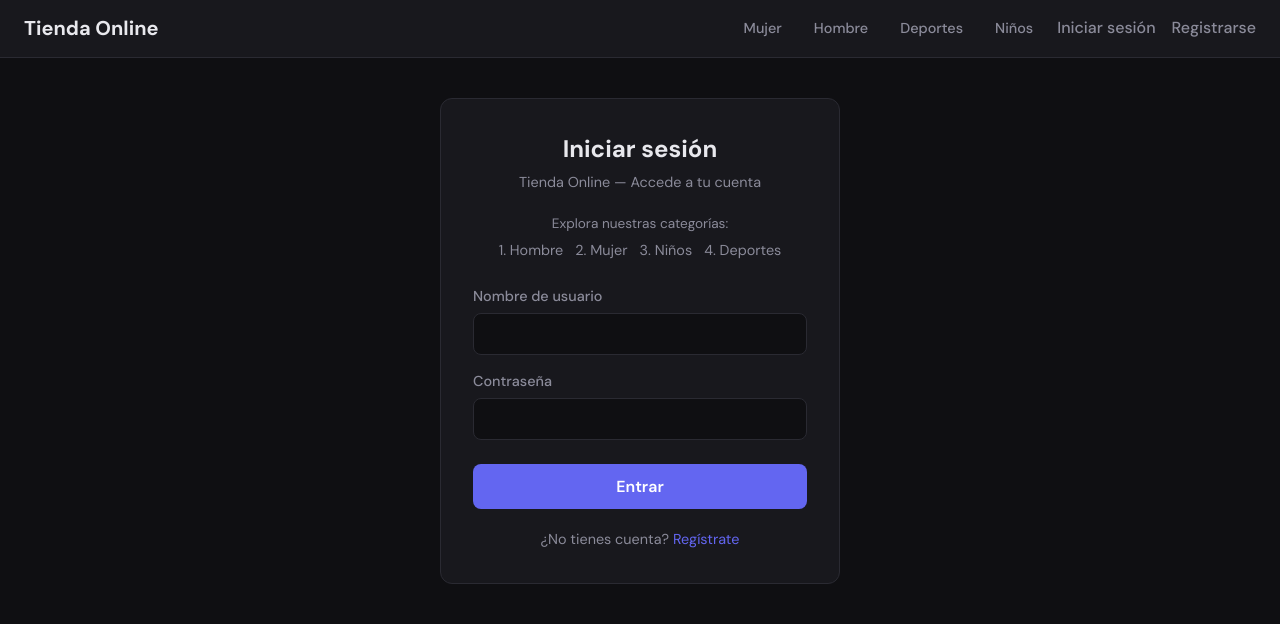
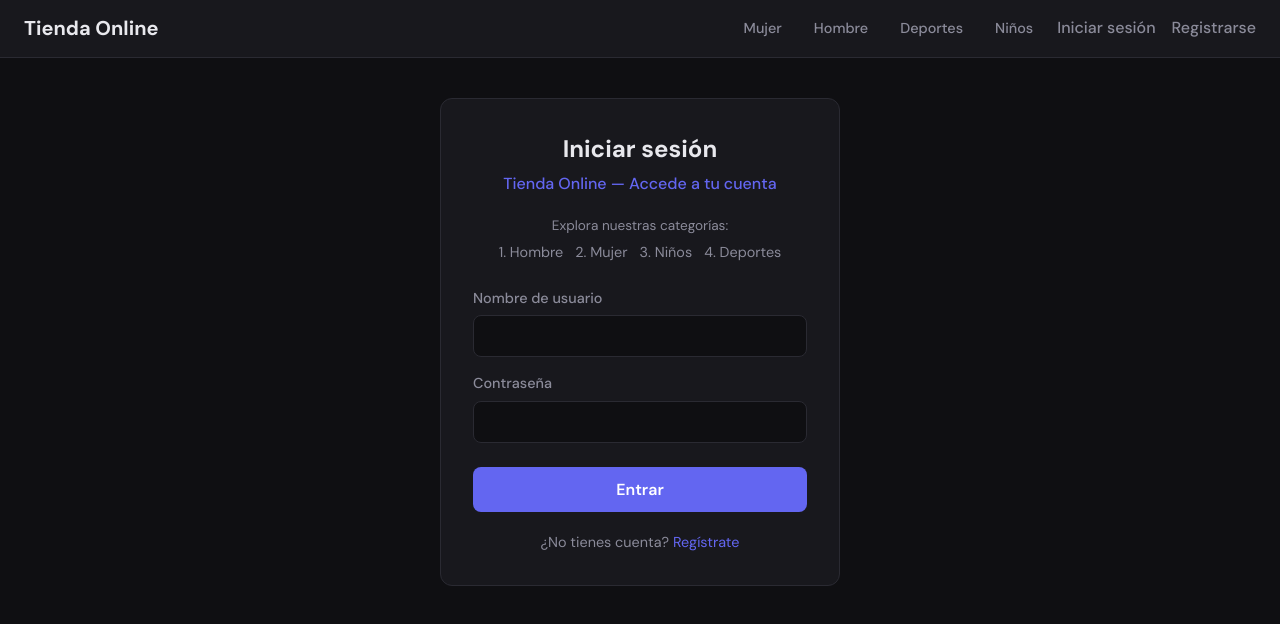
Before and after one commit to EstebanGarayCano/Actividad3-TrabajoK8S, a React (Vite) app in the folder Frontend/: page /login in a window 1280 px wide. Shown: the top 624 px of the page. Built offline with nearby package versions, Linux system fonts and the light colour scheme.

Commit message:
Login: subtítulo visible para probar despliegue

```diff
--- a/Frontend/src/pages/Auth.module.css
+++ b/Frontend/src/pages/Auth.module.css
@@ -23,10 +23,11 @@
 }
 
 .subtitle {
-  font-size: 0.9rem;
-  color: var(--text-muted);
+  font-size: 1rem;
+  color: var(--primary);
   text-align: center;
   margin-bottom: 1.25rem;
+  font-weight: 500;
 }
 
 .categoryNav {
```
